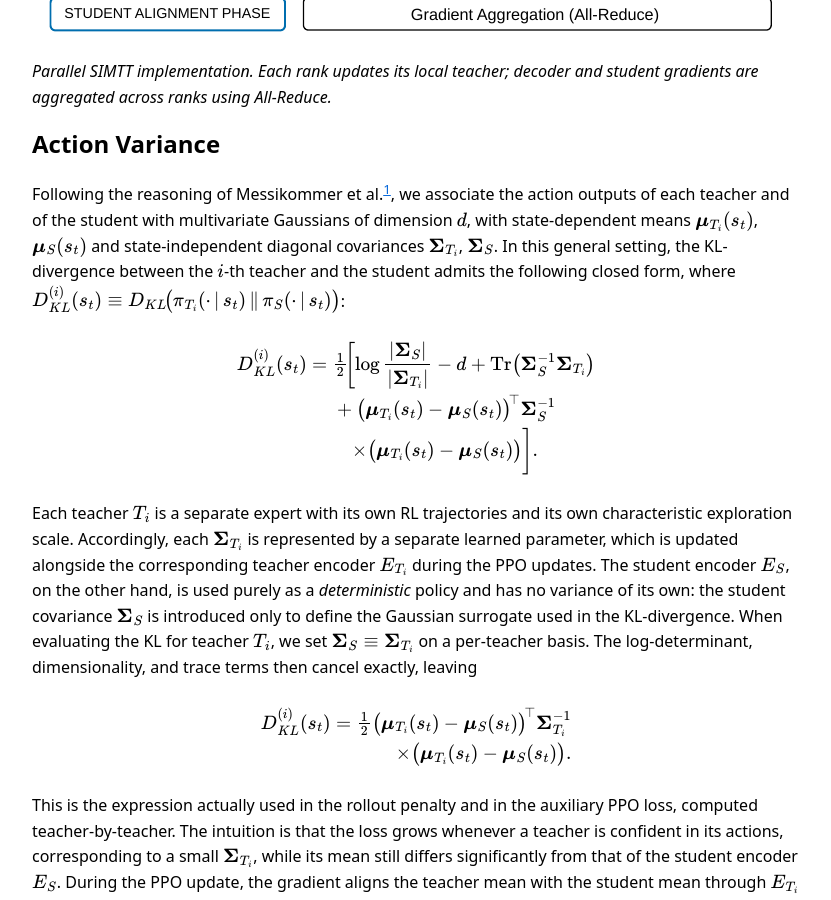
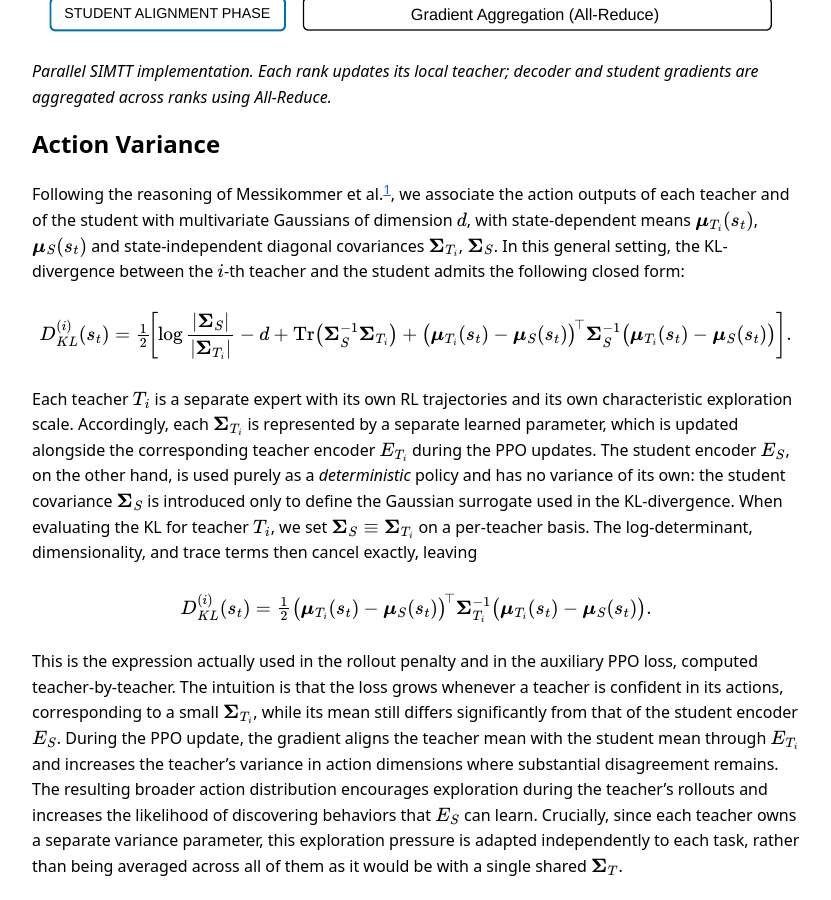
Before and after one commit to blind-paper-sub/ICRA2026, a Jekyll site: the page built from index.md, in a window 1280 px wide and 900 px high, scrolled down 866 px. Shown: the whole window, without its empty margins (224-1055 px from the left). Built offline with Jekyll 4.4.1, drawn with Linux system fonts in a browser that asks for light colours.

Commit message:
Simplify Action Variance formulas

```diff
--- a/index.md
+++ b/index.md
@@ -43,28 +43,24 @@ dimension $$d$$, with state-dependent means
 $$\boldsymbol{\mu}_{T_i}(s_t)$$, $$\boldsymbol{\mu}_S(s_t)$$ and state-independent
 diagonal covariances $$\boldsymbol{\Sigma}_{T_i}$$,
 $$\boldsymbol{\Sigma}_S$$. In this general setting, the KL-divergence between
-the $$i$$-th teacher and the student admits the following closed form, where
-$$D_{KL}^{(i)}(s_t) \equiv D_{KL}\!\big(\pi_{T_i}(\cdot\,|\,s_t)\,\|\,\pi_S(\cdot\,|\,s_t)\big)$$:
+the $$i$$-th teacher and the student admits the following closed form:
 
 $$
-\begin{aligned}
 D_{KL}^{(i)}(s_t)
-= {} &\tfrac{1}{2}\!\biggl[
+= \tfrac{1}{2}\!\biggl[
 \log\frac{|\boldsymbol{\Sigma}_S|}
          {|\boldsymbol{\Sigma}_{T_i}|}
 - d
 + \mathrm{Tr}\!\left(
     \boldsymbol{\Sigma}_S^{-1}
     \boldsymbol{\Sigma}_{T_i}
-  \right)\\
-&+ \bigl(\boldsymbol{\mu}_{T_i}(s_t)
+  \right)
++ \bigl(\boldsymbol{\mu}_{T_i}(s_t)
          - \boldsymbol{\mu}_S(s_t)\bigr)^{\!\top}
-  \boldsymbol{\Sigma}_S^{-1}\\
-&\quad \times
+  \boldsymbol{\Sigma}_S^{-1}
   \bigl(\boldsymbol{\mu}_{T_i}(s_t)
         - \boldsymbol{\mu}_S(s_t)\bigr)
 \biggr].
-\end{aligned}
 $$
 
 Each teacher $$T_i$$ is a separate expert with its own RL trajectories and its
@@ -80,16 +76,13 @@ per-teacher basis. The log-determinant, dimensionality, and trace terms then
 cancel exactly, leaving
 
 $$
-\begin{aligned}
 D_{KL}^{(i)}(s_t)
 = \tfrac{1}{2}
 \bigl(\boldsymbol{\mu}_{T_i}(s_t)
       - \boldsymbol{\mu}_S(s_t)\bigr)^{\!\top}
-\boldsymbol{\Sigma}_{T_i}^{-1}\\
-\quad \times
+\boldsymbol{\Sigma}_{T_i}^{-1}
 \bigl(\boldsymbol{\mu}_{T_i}(s_t)
       - \boldsymbol{\mu}_S(s_t)\bigr).
-\end{aligned}
 $$
 
 This is the expression actually used in the rollout penalty and in the
```
